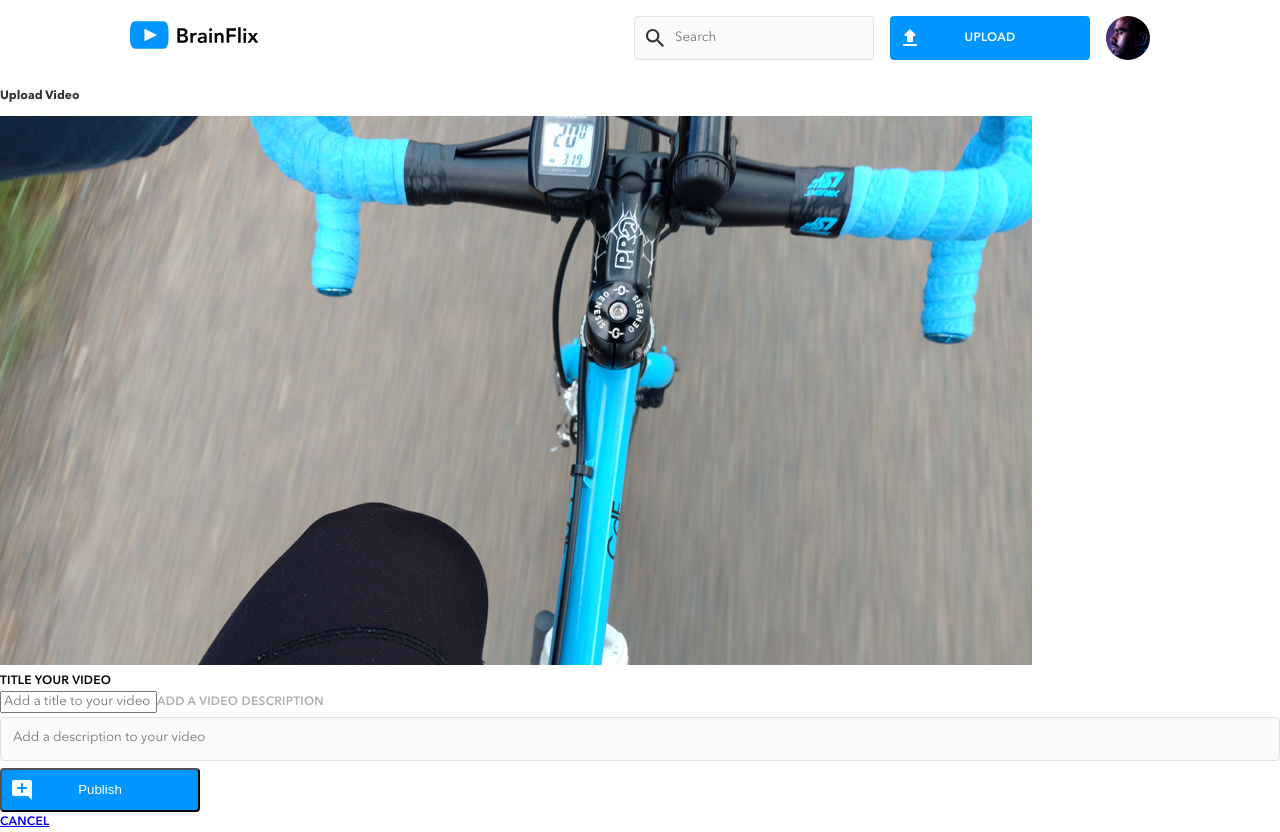
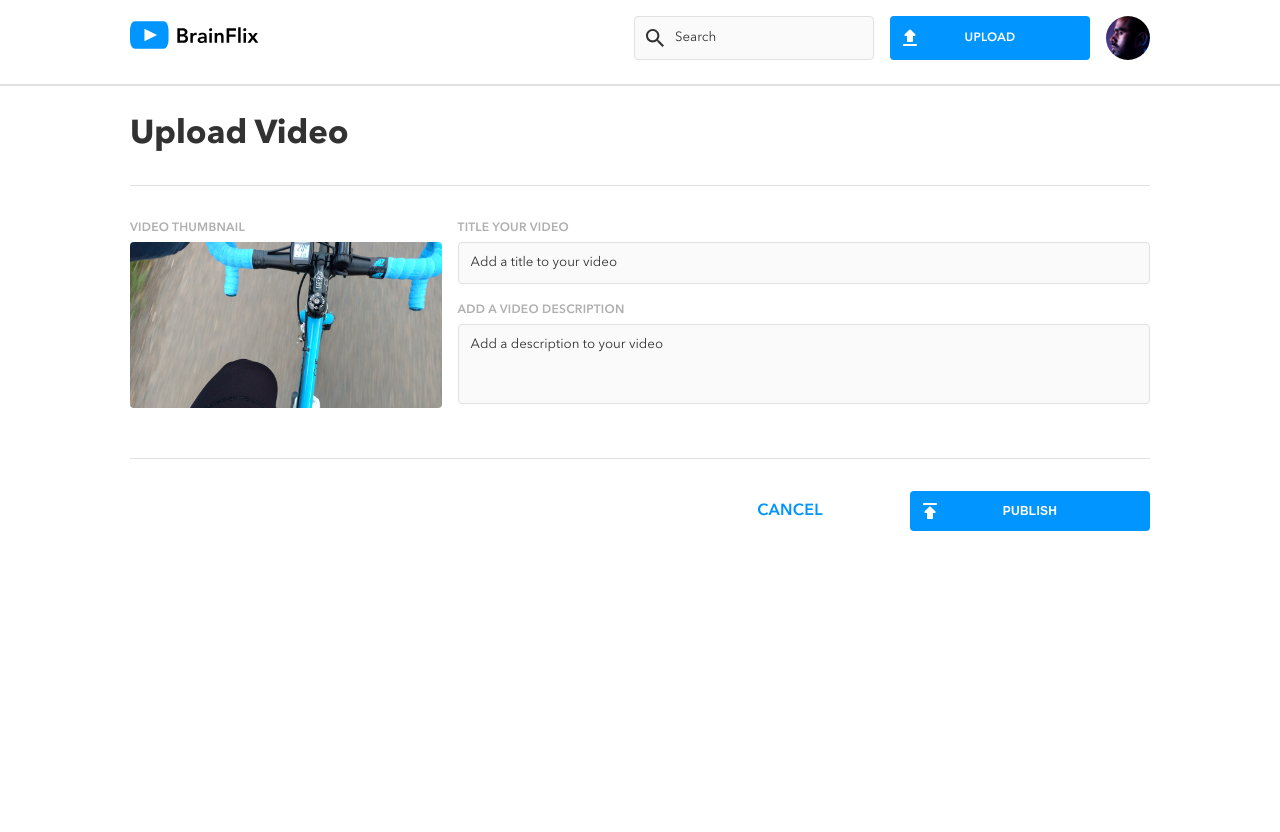
Before and after one commit to jaypostle/brainflix-brainstation, a React (Create React App) app: page /upload in a window 1280 px wide. After the commit the page ends 800 px from the top, so only its background shows below. Built offline with nearby package versions, Linux system fonts and the light colour scheme; no server answers.

Commit message:
completed upload page styles

```diff
--- a/src/App.js
+++ b/src/App.js
@@ -9,7 +9,8 @@ import axios from 'axios';
 function App() {
 
   // ** STATES ** //
-  const [currentVideoId, setCurrentVideoId] = useState("84e96018-4022-434e-80bf-000ce4cd12b8"); // takes an id
+  const [defaultVideo, setDefaultVideo] = useState("84e96018-4022-434e-80bf-000ce4cd12b8")
+  const [currentVideoId, setCurrentVideoId] = useState(defaultVideo); // takes an id
 
   // This is for the side panel
   const [videos, setVideos] = useState();
@@ -57,13 +58,14 @@ useEffect(() => {
 
   const handleVideoChange = (videoId) => {
     setCurrentVideoId(videoId);
+    console.log(videoId);
   };
 
   return (
     <BrowserRouter>
     <Header />
       <Routes>
-        <Route path='/' element={<VideoPage videos={videos} videoExpandedDetails={videoExpandedDetails} onVideoChange={handleVideoChange}/>}/>
+        <Route path='/' element={<VideoPage videos={videos} videoExpandedDetails={videoExpandedDetails} onVideoChange={handleVideoChange} defaultVideo={defaultVideo}/>}/>
         <Route path='/videos' element={<VideoPage videos={videos} videoExpandedDetails={videoExpandedDetails} onVideoChange={handleVideoChange}/>}/>
 
         {/* I think this is right??? */}
--- a/src/components/atoms/Forms/_forms.scss
+++ b/src/components/atoms/Forms/_forms.scss
@@ -0,0 +1,10 @@
+@use "../../../styles/main";
+
+input, textarea {
+    font-family: "Avenir", "Lucida Sans", "Lucida Sans Regular", "Lucida Grande", "Lucida Sans Unicode", Geneva, Verdana, sans-serif;
+    &::placeholder {
+        color: main.$BrainFlix-Black!important;
+        font-family: "Avenir", "Lucida Sans", "Lucida Sans Regular", "Lucida Grande", "Lucida Sans Unicode", Geneva, Verdana, sans-serif;
+
+    }
+}
--- a/src/components/sections/Header/Header.scss
+++ b/src/components/sections/Header/Header.scss
@@ -79,6 +79,7 @@
     border-radius: 0.25rem;
     transition: all 400ms ease;
     text-align: center;
+    border-style: none;
     text-decoration: none;
     @include main.mixins-display-flex($justifyContent: space-between, $gap: 0rem );
     cursor: pointer;
@@ -140,6 +141,7 @@
         max-width: 63.75rem;
         margin: 0 auto;
         padding: 1rem 0rem;
+        // border-bottom: 1px solid #E1E1e1;
     }
 
 }
--- a/src/pages/UploadPage/UploadPage.jsx
+++ b/src/pages/UploadPage/UploadPage.jsx
@@ -1,33 +1,46 @@
 import React from 'react';
 import './UploadPage.scss';
 import UploadDefault from '../../assets/images/Upload-video-preview.jpg';
-import commentIcon from '../../assets/icons/add_comment.svg'
+import publishIcon from '../../assets/icons/publish.svg'
 import { Link } from 'react-router-dom';
 
 function UploadPage() {
   return (
+    <>
     <section>
-        <h2>Upload Video</h2>
-        <div className="upload-container">
+        <hr className='upload__hr'/>
+    </section>
+    <section className='section--upload'>
+        <h1>Upload Video</h1>
+        <div className="upload-container" >
+
+            <form className='upload__form'>
+                <div className="upload__video-wrapper">
+                    <label htmlFor="image" className='comment-feed__label'>Video Thumbnail</label><br />
                     <img src={UploadDefault} className="upload__video" alt="video upload thumbnail" ></img>
-            <form className='upload__form'>
-                <label htmlFor="">
+                </div>
+                <div className="upload__text-wrapper">
+                    <label htmlFor="title" className='comment-feed__label upload__label'>
                         Title Your Video <br />
                         <input type="text" className="upload__input--title" name='title' id="title" placeholder='Add a title to your video'/>
                     </label>
-                <label htmlFor="comment" className='comment-feed__label'>
+                    <label htmlFor="comment" className='comment-feed__label upload__label upload__label--description'>
                         Add a Video Description <br />
-                    <textarea type="text" className="comment-feed__input-textarea comment-feed__input--comment" id="description" name="description" placeholder="Add a description to your video"/>
+                        <textarea type="text" className="comment-feed__input-textarea comment-feed__input--comment upload__input-description" id="description" name="description" placeholder="Add a description to your video"/>
                     </label>
-                <button type="submit" className='primary-btn header-nav__button upload__btn' href="/">
-                    <img src={commentIcon} alt="comment icon" />
+                </div>
+                <div className="upload__buttons">
+                    <button type="submit" className='primary-btn upload__btn' href="/">
+                        <img src={publishIcon} alt="comment icon" />
                         Publish
-                    <img className="hide-me" src={commentIcon} alt="comment icon" />
+                        <img className="hide-me" src={publishIcon} alt="comment icon" />
                     </button>
+                    <Link to="/" className='secondary-btn upload__secondary-btn'>Cancel</Link>
+                </div>
             </form>
-            <Link to="/" className='secondary-btn'>Cancel</Link>
         </div>
     </section>
+    </>
   )
 }
 
--- a/src/pages/UploadPage/UploadPage.scss
+++ b/src/pages/UploadPage/UploadPage.scss
@@ -0,0 +1,155 @@
+@use "../../styles/main";
+@use "../../components/atoms/Forms/forms";
+
+.section--upload {
+    padding: 1rem;
+    // border-top: 1px solid #E1E1e1;
+
+
+}
+.upload {
+
+    &__hr {
+        border: 0.5px solid #E1E1e1;
+        border-style: solid;
+    }
+
+    &-container {
+        // padding: 1rem;
+
+    }
+
+    &__video {
+        border-radius: 0.25rem;
+        margin: 0.75rem 0rem;
+    }
+        &__form {
+        display: flex;
+        flex-direction: column;
+    }
+
+    &__label {
+        margin-bottom: 1rem;
+    }
+
+    &__btn {
+        margin-bottom: 3.5rem;
+        margin-top: 1rem;
+        // order: 3;
+        padding: 0 0.5rem;
+            .hide-me {
+                opacity: 0;
+            }
+    }
+
+    &__input--title {
+        margin-top: 0.25rem;
+        width: 100%;
+        border-radius: 0.25rem;
+        padding: 0.75rem;
+        border: 1px solid #E1E1e1;
+        background-color: #FAFAFA;
+    }
+
+    &__secondary-btn {
+        display: block;
+        font-size: 1rem;
+        text-decoration: none;
+        font-weight: 500;
+        color: main.$BrainFlix-Blue;
+        width: 100%;
+        margin: 0 auto;
+        text-align: center;
+    }
+}
+
+
+// Over Tablet Sizes
+@include main.breakpoints-medium {
+    .upload {
+        &-container {
+            padding-top: 2rem;
+            border-top: 1px solid #E1E1e1;
+
+        }
+
+        &__video {
+            width: 50%;
+        }
+
+        &__label--description {
+            border-bottom: 1px solid #E1E1e1;
+            padding-bottom: 1.5rem;
+        }
+        &__buttons {
+            display: flex;
+            flex-direction: row-reverse;
+            margin-top: 1rem;
+
+        }
+
+        &__btn {
+            margin: 0;
+        }
+
+        &__secondary-btn {
+            width: 15rem;
+            margin: 0;
+            display: flex;
+            justify-content: center;
+            align-items: center;
+        }
+    }
+}
+
+
+// Over Desktop Sizes
+@include main.breakpoints-large {
+    .section--upload {
+        max-width: 63.75rem;
+        margin: 0 auto;
+        padding: 0rem;
+    }
+
+    .upload {
+        &__form {
+            flex-direction: row;
+            flex-wrap: wrap;
+            gap: 1rem;
+        }
+
+        &__video-wrapper {
+            flex: 1.35;
+        }
+
+        &__text-wrapper {
+            flex: 3;
+        }
+
+        &__buttons {
+            flex: 100%;
+            border-top: 1px solid #E1E1e1;
+            padding-top: 2rem;
+        }
+
+        &__video {
+            width: 100%;
+            margin-top: 0.25rem;
+        }
+
+        &__label--description {
+            border: none;
+        }
+
+        &__input--title {
+            margin-bottom: 1rem;
+        }
+
+        &__input-description {
+            height: 5rem;
+            // resize: none;
+        }
+    }
+
+
+}
--- a/src/styles/partials/_typography.scss
+++ b/src/styles/partials/_typography.scss
@@ -12,7 +12,7 @@ body, input {
 // Page Header
 h1 {
     font-size: 1.5rem;
-    font-weight: 700;
+    font-weight: 500;
     line-height: 2rem;
 }
 
@@ -40,7 +40,8 @@ p {
 
 // Labels & Buttons
 a,
-label {
+label,
+button {
     font-size: 0.75rem;
     font-weight: 700;
     line-height: 1.25rem;
```
Also changed, not shown: src/pages/VideoPage/VideoPage.jsx (+8 -3 lines), AppRouter.js (renamed from AppOld.js). Lines whose indentation alone changed are shown as unchanged.
